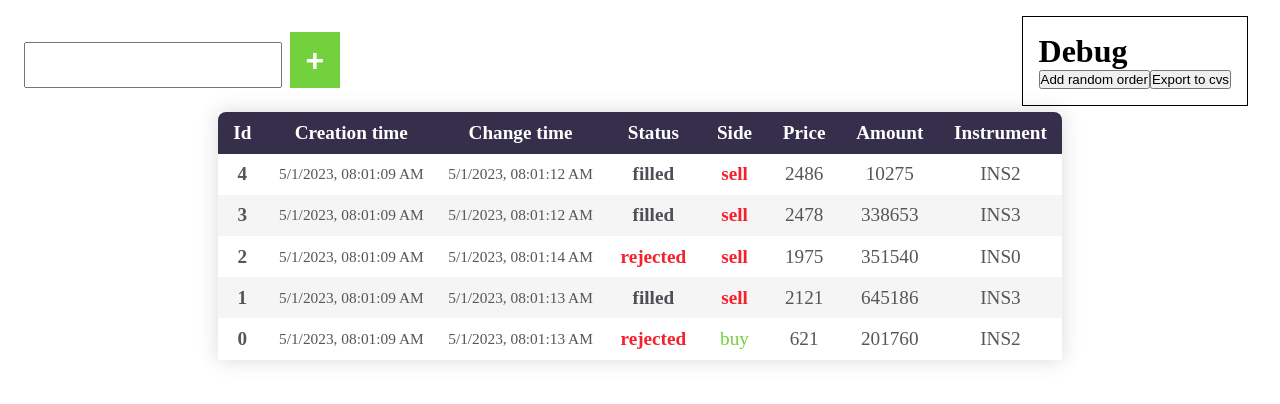
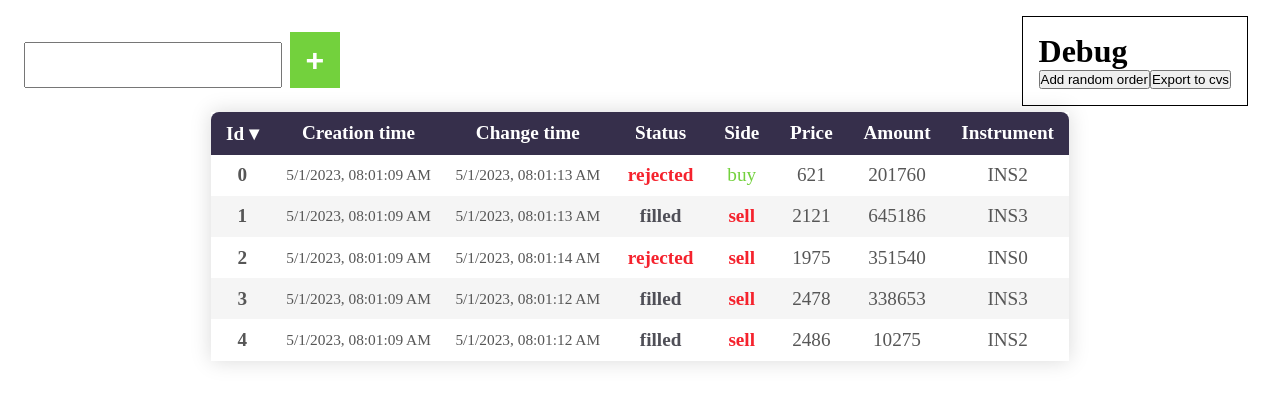
Before and after one commit to sluppyy/market, a React (Vite) app: page / in a window 1280 px wide. Shown: the top 404 px of the page. Built offline with nearby package versions, Linux system fonts and the light colour scheme.

Commit message:
table sorting fix

```diff
--- a/src/components/OrdersTable/OrdersTable.tsx
+++ b/src/components/OrdersTable/OrdersTable.tsx
@@ -26,7 +26,7 @@ export default function OrdersTable() {
   const orders = useObservable(vm.orders$, vm.orders$.value)
   const myOrders = useObservable(myOrdersVm.myOrders$, myOrdersVm.myOrders$.value)
 
-  const [sortField, setSortField] = useState('Id')
+  const [sortField, setSortField] = useState('id')
   const [sortType, setSortType] = useState('dec')
 
   const sorted = useMemo(
```
